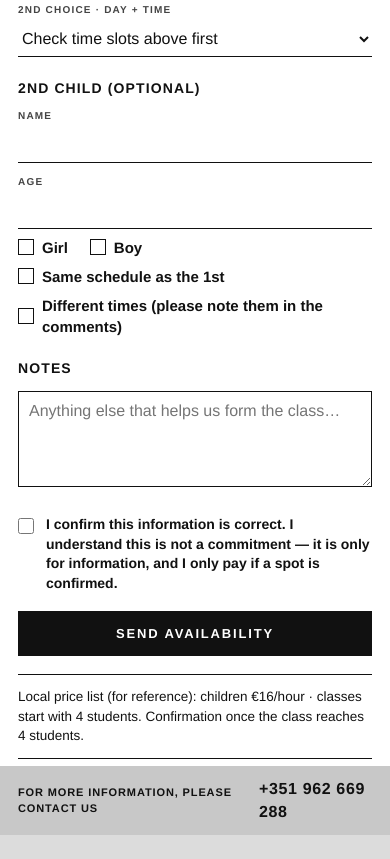
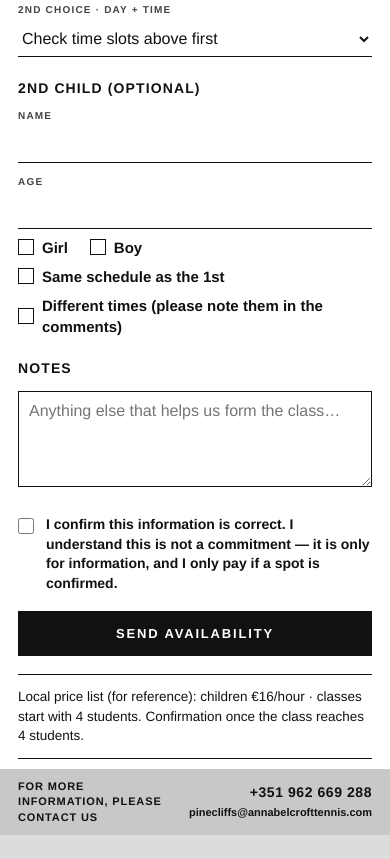
Before and after one commit to roseycalamari/ACTP-form-academy, a website: page index.html in a window 390 px wide. Shown: the part 2200-3059 px from the top of the page. Drawn offline with Linux system fonts and the light colour scheme.

Commit message:
Add the Pine Cliffs academy email next to the phone in the contact bar.
Co-authored-by: Cursor <cursoragent@cursor.com>

```diff
--- a/css/style.css
+++ b/css/style.css
@@ -472,16 +472,34 @@ button.submit:disabled { opacity: 0.55; cursor: wait; }
   display: flex;
   justify-content: space-between;
   align-items: center;
-  padding: 12px 36px;
+  gap: 12px;
+  padding: 10px 36px;
   font-size: 11px;
   font-weight: 700;
   letter-spacing: 0.08em;
   text-transform: uppercase;
 }
 
-.footer-bar b {
+.footer-contacts {
+  text-align: right;
+  text-transform: none;
+  letter-spacing: 0;
+}
+
+.footer-contacts b {
+  display: block;
   font-size: 16px;
   letter-spacing: 0.04em;
+  text-transform: uppercase;
+}
+
+.footer-contacts a {
+  display: block;
+  color: #111;
+  font-size: 12px;
+  font-weight: 700;
+  text-decoration: none;
+  margin-top: 2px;
 }
 
 .success {
@@ -819,7 +837,9 @@ body.done .success { display: block; }
 @media (max-width: 700px) {
   body { padding: 0 0 24px; }
   .sheet, .success { padding: 22px 18px 72px; }
-  .footer-bar { padding: 12px 18px; }
+  .footer-bar { padding: 10px 18px; }
+  .footer-contacts b { font-size: 14px; }
+  .footer-contacts a { font-size: 11px; }
   .fields { grid-template-columns: 1fr; gap: 12px; }
   .brand { font-size: 32px; }
   .logo img { width: min(320px, 100%); }
--- a/index.html
+++ b/index.html
@@ -249,7 +249,10 @@
 
     <div class="footer-bar">
       <span data-i18n="contactFooter"></span>
-      <b id="footerPhone"></b>
+      <div class="footer-contacts">
+        <b id="footerPhone"></b>
+        <a id="footerEmail" href="mailto:pinecliffs@annabelcrofttennis.com">pinecliffs@annabelcrofttennis.com</a>
+      </div>
     </div>
   </main>
 
@@ -274,7 +277,10 @@
     </div>
     <div class="footer-bar">
       <span data-i18n="contactFooter"></span>
-      <b class="footerPhoneCopy"></b>
+      <div class="footer-contacts">
+        <b class="footerPhoneCopy"></b>
+        <a class="footerEmailCopy" href="mailto:pinecliffs@annabelcrofttennis.com">pinecliffs@annabelcrofttennis.com</a>
+      </div>
     </div>
   </section>
 
--- a/js/app.js
+++ b/js/app.js
@@ -327,6 +327,16 @@
   document.querySelectorAll(".footerPhoneCopy").forEach(function (el) {
     el.textContent = cfg.phoneDisplay || "+351 962 669 288";
   });
+  const email = cfg.email || "pinecliffs@annabelcrofttennis.com";
+  const mailLink = document.getElementById("footerEmail");
+  if (mailLink) {
+    mailLink.textContent = email;
+    mailLink.href = "mailto:" + email;
+  }
+  document.querySelectorAll(".footerEmailCopy").forEach(function (el) {
+    el.textContent = email;
+    el.href = "mailto:" + email;
+  });
 
   buildGrid();
   const saved = localStorage.getItem("actp-lang");
--- a/js/config.js
+++ b/js/config.js
@@ -2,6 +2,7 @@
 window.ACTP_CONFIG = {
   phoneDisplay: "+351 962 669 288",
   phoneWhatsApp: "351962669288",
+  email: "pinecliffs@annabelcrofttennis.com",
 
   /*
     Optional extra inbox (works even without the Node server).
```
